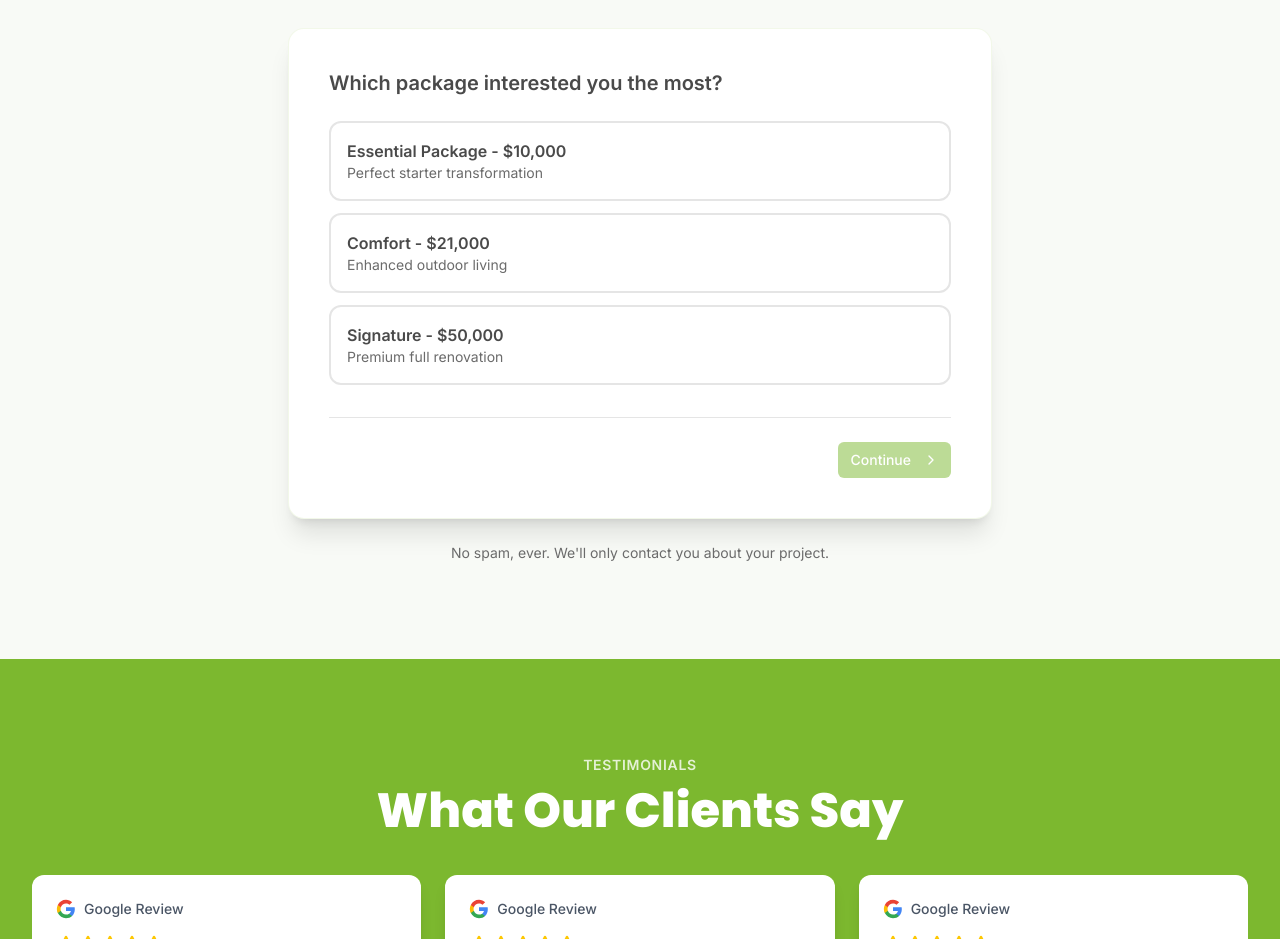
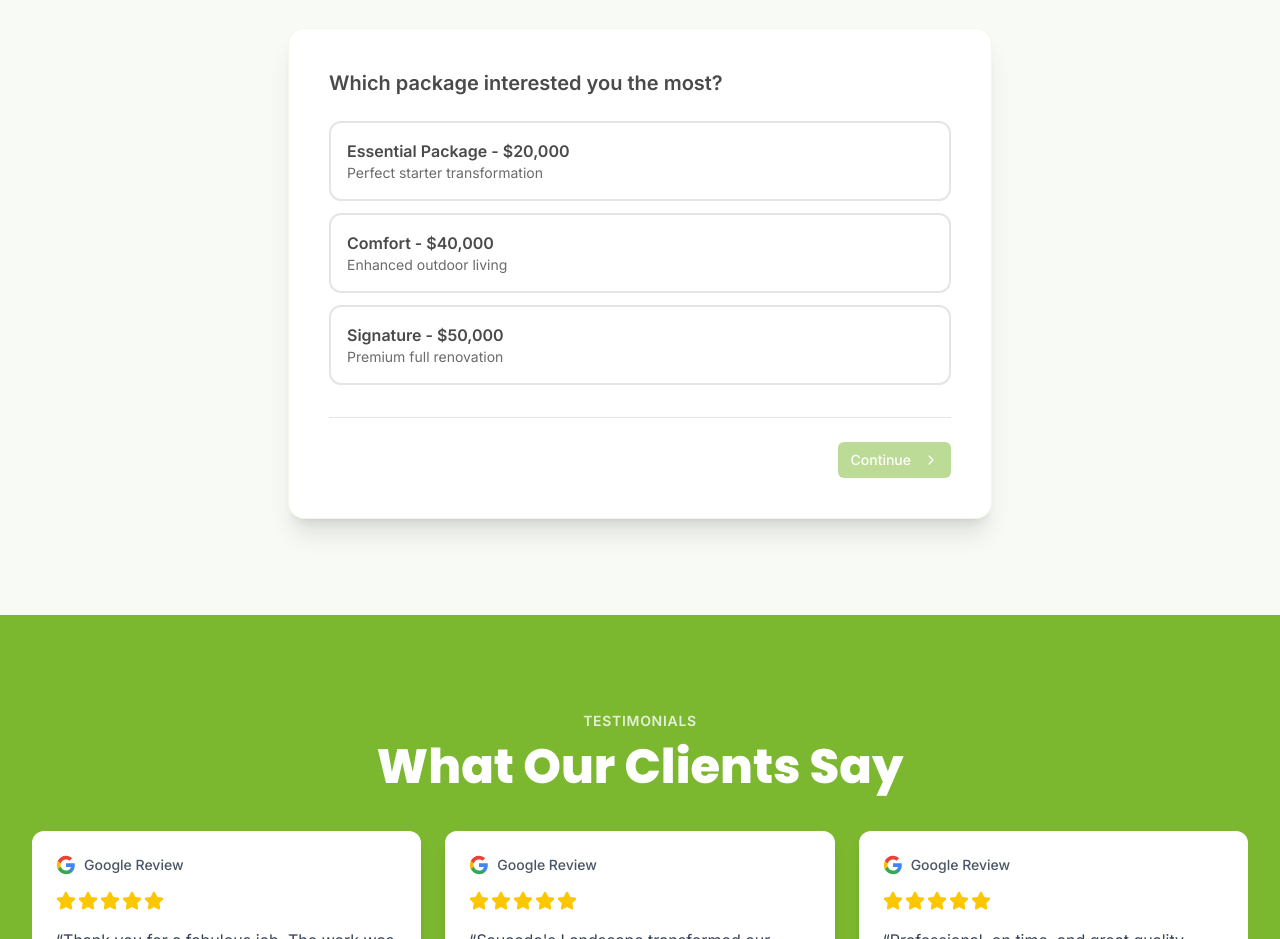
Before and after one commit to Fbet590/Saucedo-2.0, a Next.js app: page / in a window 1280 px wide. Shown: the part 1080-2019 px from the top of the page. Built offline with nearby package versions, Linux system fonts and the light colour scheme.

Commit message:
feat: update pricing for quote form packages and remove trust badge
Co-authored-by: Fbet590 <271462897+Fbet590@users.noreply.github.com>

```diff
--- a/components/quote-form.tsx
+++ b/components/quote-form.tsx
@@ -7,8 +7,8 @@ import { Label } from "@/components/ui/label"
 import { CheckCircle2, ChevronRight, ChevronLeft } from "lucide-react"
 
 const packageOptions = [
-  { id: "essential", label: "Essential Package - $10,000", description: "Perfect starter transformation" },
-  { id: "comfort", label: "Comfort - $21,000", description: "Enhanced outdoor living" },
+  { id: "essential", label: "Essential Package - $20,000", description: "Perfect starter transformation" },
+  { id: "comfort", label: "Comfort - $40,000", description: "Enhanced outdoor living" },
   { id: "signature", label: "Signature - $50,000", description: "Premium full renovation" },
 ]
 
@@ -469,10 +469,7 @@ export function QuoteForm() {
           </form>
         </div>
 
-        {/* Trust Badge */}
-        <p className="text-center text-sm text-[#6b6b6b] mt-6">
-          No spam, ever. We&apos;ll only contact you about your project.
-        </p>
+
       </div>
     </section>
   )
```
